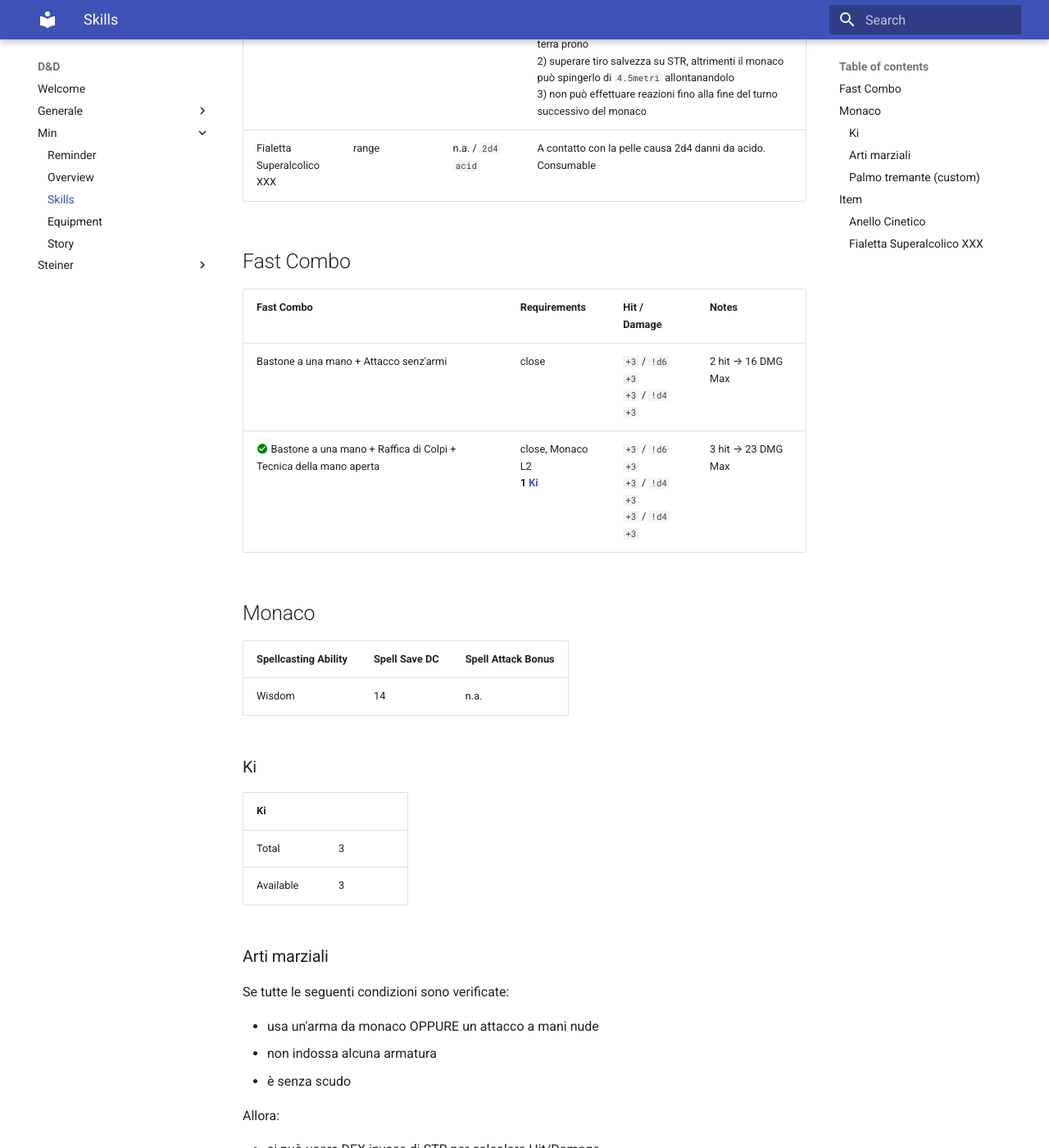
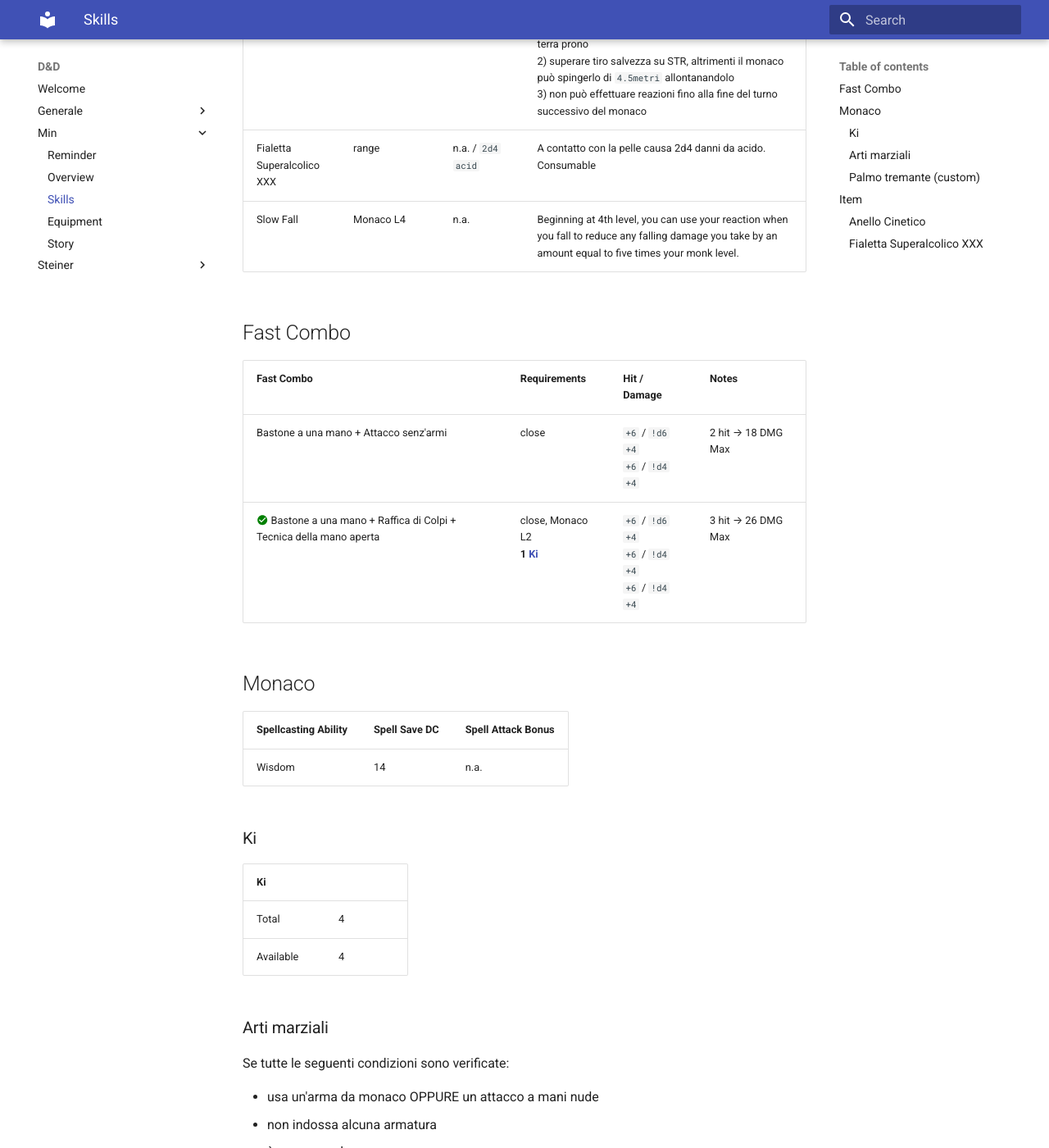
Before and after one commit to vitalegi/dungeons-and-dragons-docs, an MkDocs documentation site: the page built from docs/Min/02.skills.md, in a window 1280 px wide and 1400 px high, scrolled down 1074 px. Shown: the whole window at 82% size. Built offline with MkDocs 1.6.1 and Material for MkDocs 9.7.7, drawn with Linux system fonts in a browser that asks for light colours; some of the changed text lies outside the part shown.

Commit message:
update sessione

```diff
--- a/docs/Min/02.skills.md
+++ b/docs/Min/02.skills.md
@@ -2,9 +2,9 @@
 
 | Skill                    | Requirements | Hit / Damage      | Note                     |
 | ------------------------ | ------------ | ----------------- | ------------------------ |
-| :material-check-circle:{: .highlight } Bastone a una mano | close | `+3` / `!d6 +3` | `DEX/1d6+DEX` contundente, versatile, Può attivare [Arti marziali](#arti-marziali) |
-| Bastone a due mani       | close | `+2` / `!d8 +2` | `STR/1d8+STR` contundente, versatile |
-| Attacco senz'armi        | close, Monaco L1 | `+3` / `!d4 +3` | `DEX/1d4+DEX` Può attivare [Arti marziali](#arti-marziali) |
+| :material-check-circle:{: .highlight } Bastone a una mano | close | `+6` / `!d6 +4` | `DEX/1d6+DEX` contundente, versatile, Può attivare [Arti marziali](#arti-marziali) |
+| Bastone a due mani       | close | `+4` / `!d8 +2` | `STR/1d8+STR` contundente, versatile |
+| Attacco senz'armi        | close, Monaco L1 | `+6` / `!d4 +4` | `DEX/1d4+DEX` Può attivare [Arti marziali](#arti-marziali) |
 | Difesa Paziente | Monaco L2<br>__1 [Ki](#ki)__ | n.a. | Azione bonus: applica [Schivata](https://dungeonsanddragons.fandom.com/it/wiki/Combattimento#Schivata:) a sé stesso. |
 | Passo del vento | Monaco L2<br>__1 [Ki](#ki)__ | n.a. | Azione bonus: [Disimpegno](https://dungeonsanddragons.fandom.com/it/wiki/Combattimento#Disimpegno:)/[Scatto](https://dungeonsanddragons.fandom.com/it/wiki/Combattimento#Scatto:), raddoppia salto[^1] |
 | :material-check-circle:{: .highlight } Raffica di Colpi | close, Monaco L2<br>__1 [Ki](#ki)__ | n.a. | Azione bonus: dopo un Attacco, esegui 2 Attacco senz'armi extra |
@@ -13,13 +13,14 @@
 | Deviare Proviettili | close | n.a. | Reazione: devia o afferra un proiettile quando viene colpito dall'attacco con un'arma a distanza. Quando lo fa, il danno che subisce è ridotto di `1d10 + DEX + liv monaco`. Se riduce i danni a 0, può afferrare il proiettile e spendere `1 Ki` per effettuare un attacco a distanza, con competenza (`6/18 metri`). |
 | Tecnica della mano aperta | close | n.a. | ogni volta che colpisce una creatura con un attacco della `Raffica di Colpi`, può imporre uno dei seguenti effetti:<br>1) superare tiro salvezza su DEX, altrimenti cade a terra prono<br>2) superare tiro salvezza su STR, altrimenti il monaco può spingerlo di `4.5metri` allontanandolo<br>3) non può effettuare reazioni fino alla fine del turno successivo del monaco |
 | Fialetta Superalcolico XXX | range | n.a. / `2d4 acid` | A contatto con la pelle causa 2d4 danni da acido. Consumable |
+| Slow Fall | Monaco L4 | n.a. | Beginning at 4th level, you can use your reaction when you fall to reduce any falling damage you take by an amount equal to five times your monk level. |
 
 ## Fast Combo
 
 | Fast Combo                | Requirements | Hit / Damage | Notes |
 | ------------------------- | ----------- | ------------------ | ----- |
-| Bastone a una mano + Attacco senz'armi | close | `+3` / `!d6 +3` <br>`+3` / `!d4 +3` | 2 hit &rarr; 16 DMG Max |
-| :material-check-circle:{: .highlight } Bastone a una mano + Raffica di Colpi + Tecnica della mano aperta | close, Monaco L2<br>__1 [Ki](#ki)__ | `+3` / `!d6 +3`<br>`+3` / `!d4 +3`<br>`+3` / `!d4 +3` | 3 hit &rarr; 23 DMG Max |
+| Bastone a una mano + Attacco senz'armi | close | `+6` / `!d6 +4` <br>`+6` / `!d4 +4` | 2 hit &rarr; 18 DMG Max |
+| :material-check-circle:{: .highlight } Bastone a una mano + Raffica di Colpi + Tecnica della mano aperta | close, Monaco L2<br>__1 [Ki](#ki)__ | `+6` / `!d6 +4`<br>`+6` / `!d4 +4`<br>`+6` / `!d4 +4` | 3 hit &rarr; 26 DMG Max |
 
 ## Monaco
 
@@ -31,8 +32,8 @@
 
 | Ki          |     |
 | ----------- | --- |
-| Total       | 3   |
-| Available   | 3   |
+| Total       | 4   |
+| Available   | 4   |
 
 ### Arti marziali
 
```
Also changed, not shown: docs/Min/01.overview.md (+6 -6 lines), docs/Min/04.story.md (+14 -0 lines).
